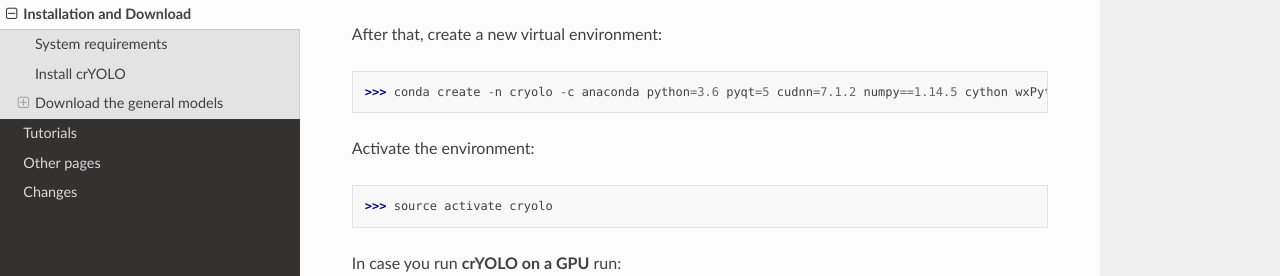
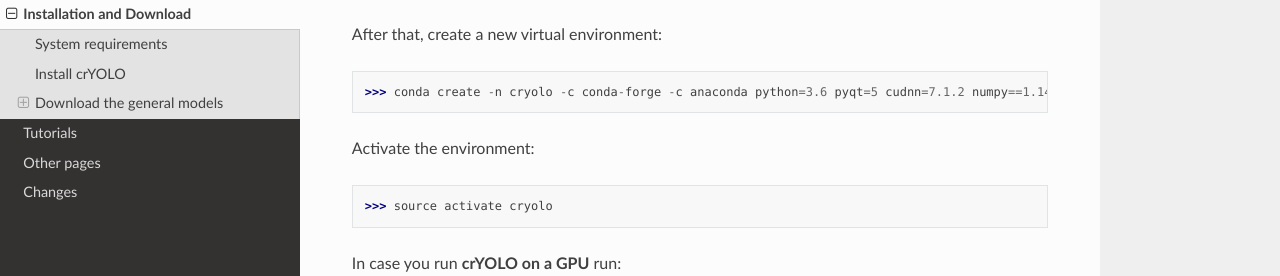
Before and after one commit to MPI-Dortmund/cryolo, a Sphinx documentation site: the page built from source/installation.rst, in a window 1280 px wide and 900 px high, scrolled down 890 px. Shown: the part 175-451 px from the top of the window. Built offline with Sphinx 7.4.7 and the Read the Docs theme 2.0.0, drawn with Linux system fonts in a browser that asks for light colours.

Commit message:
use conda-forge, otherwise numpy makes problems...

```diff
--- a/source/installation.rst
+++ b/source/installation.rst
@@ -40,7 +40,7 @@
 
 After that, create a new virtual environment:
 
->>> conda create -n cryolo -c anaconda python=3.6 pyqt=5 cudnn=7.1.2 numpy==1.14.5 cython wxPython==4.0.4 intel-openmp==2019.4
+>>> conda create -n cryolo -c conda-forge -c anaconda python=3.6 pyqt=5 cudnn=7.1.2 numpy==1.14.5 cython wxPython==4.0.4 intel-openmp==2019.4
 
 Activate the environment:
 
```
